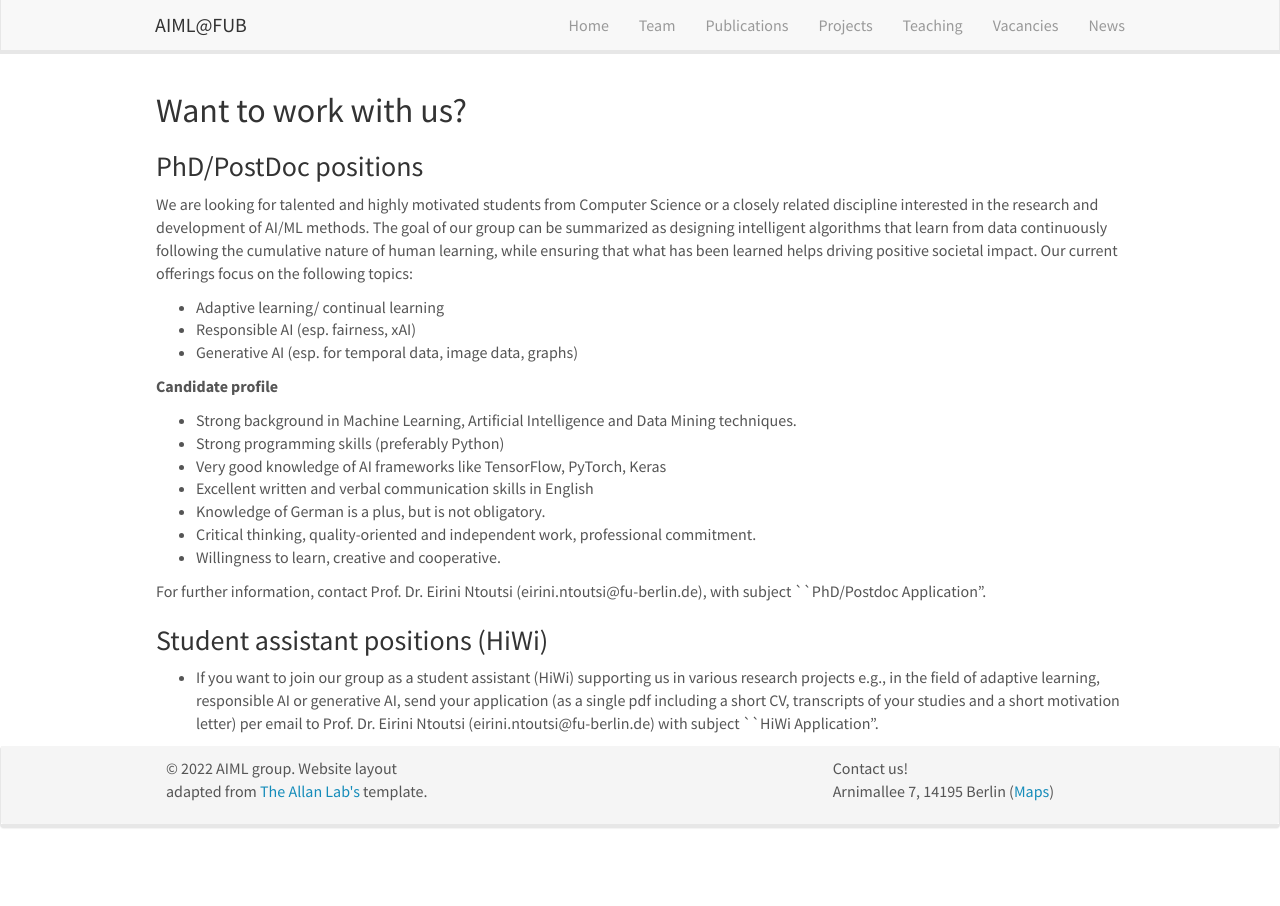
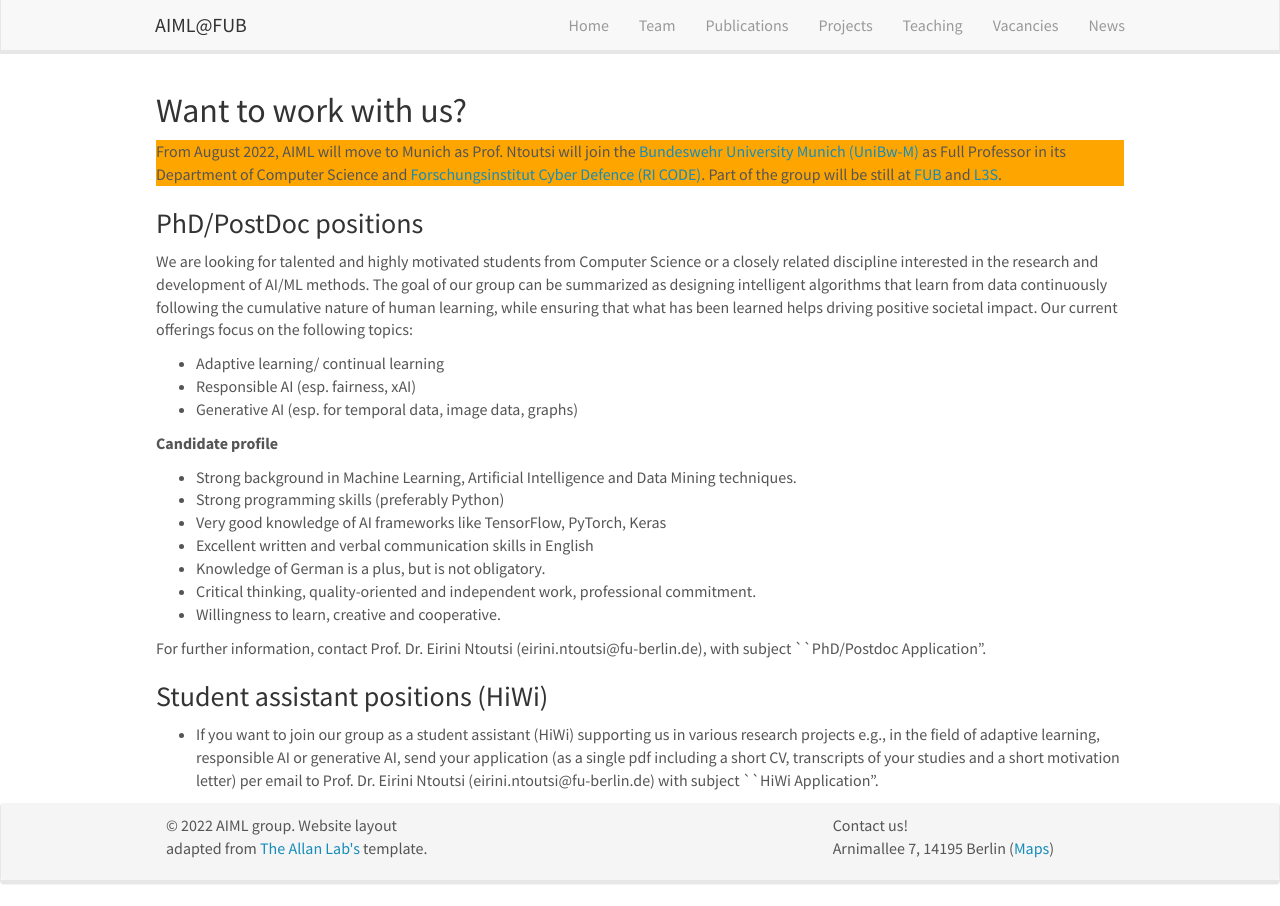
Before and after one commit to AIML-research/AIML-research.github.io, a Jekyll site: the page built from _pages/openings.md, in a window 1280 px wide. Built offline with Jekyll 4.4.1, drawn with Linux system fonts in a browser that asks for light colours; nearby versions of some CDN libraries.

Commit message:
Update openings.md

```diff
--- a/_pages/openings.md
+++ b/_pages/openings.md
@@ -8,6 +8,11 @@
 
 
 ## Want to work with us?
+
+
+<p style="background-color:orange;">
+From August 2022, AIML will move to Munich as Prof. Ntoutsi will join the <a href="https://www.unibw.de/" target="_new">Bundeswehr University Munich (UniBw-M)</a> as Full Professor in its Department of Computer Science and <a href="https://www.unibw.de/code" target="_new">Forschungsinstitut Cyber Defence (RI CODE)</a>. Part of the group will be still at <a href="https://www.fu-berlin.de/" target="_new">FUB</a> and <a href="https://www.l3s.de/de" target="_new">L3S</a>.
+</p>
 
 ### PhD/PostDoc positions
 
```
